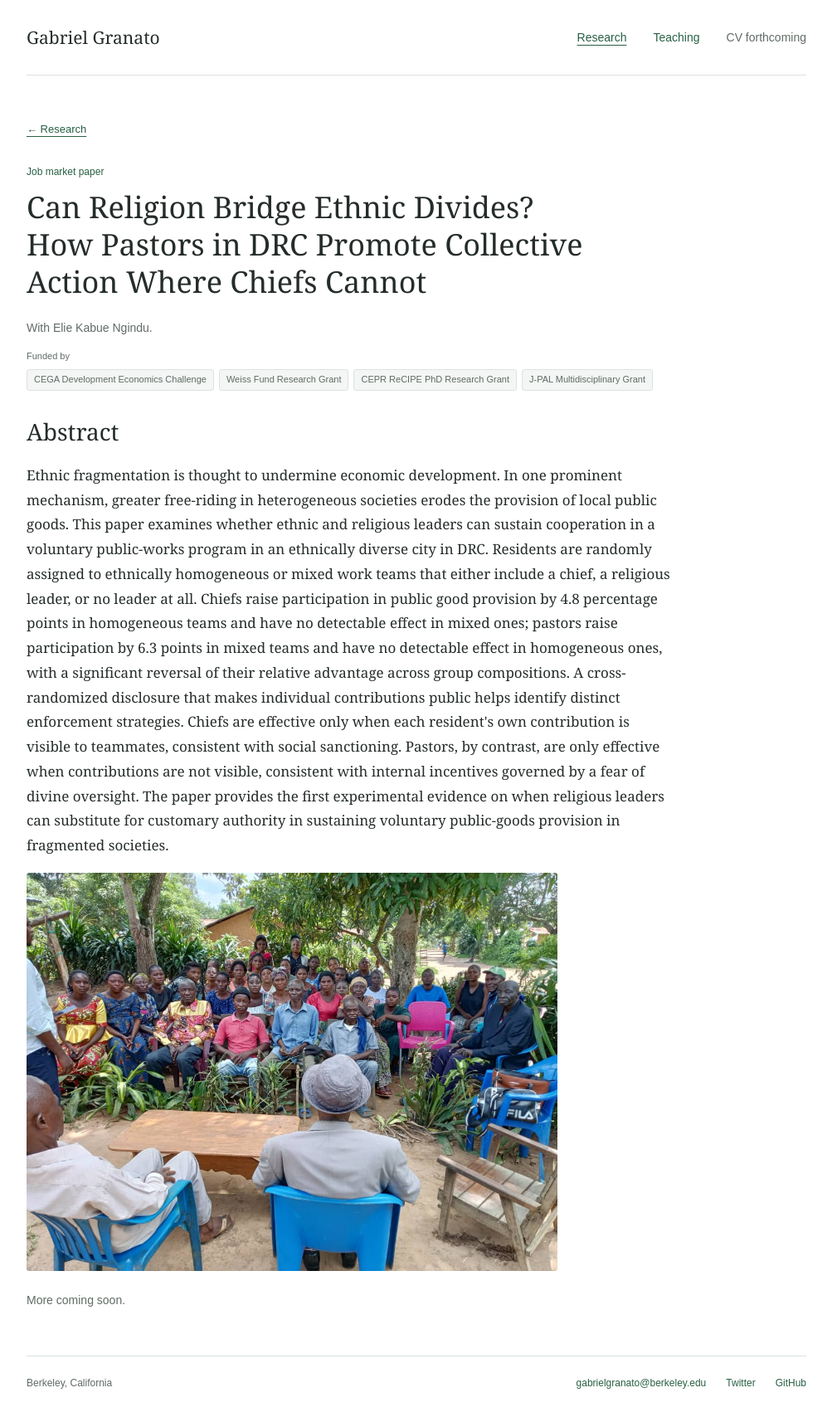
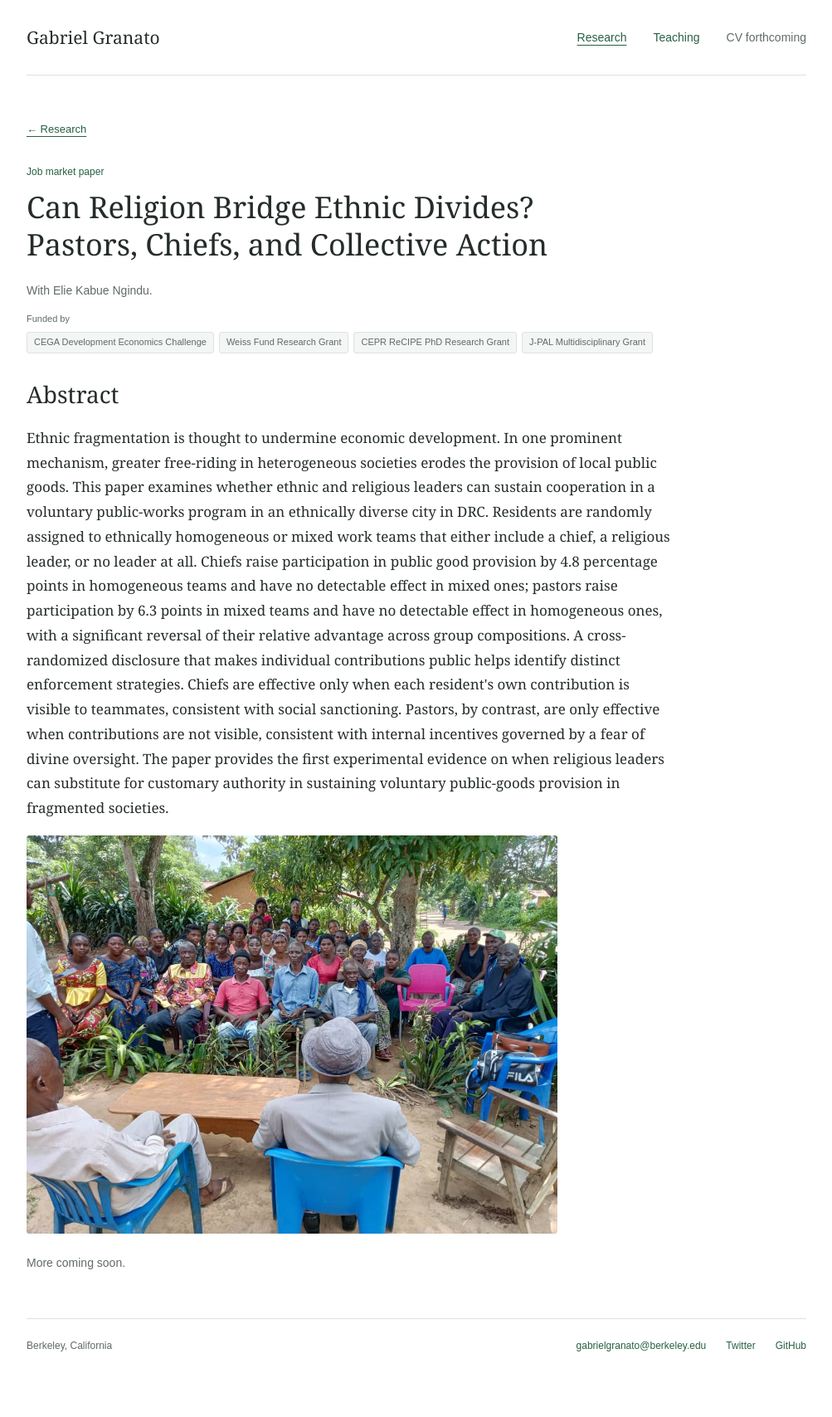
Before and after one commit to gabrielgranato/gabrielgranato.github.io, a Jekyll site: the page built from _research/2024-03-01-religious-leaders-ethnic-divides.md, in a window 1280 px wide. Shown: the whole page at 83% size, without its empty margins (138-1141 px from the left). Built offline with Jekyll 4.4.1, drawn with Linux system fonts in a browser that asks for light colours; after the commit the page ends 1663 px from its top, so only the background shows below that.

Commit message:
Update job-market paper subtitle

```diff
--- a/_research/2024-03-01-religious-leaders-ethnic-divides.md
+++ b/_research/2024-03-01-religious-leaders-ethnic-divides.md
@@ -1,7 +1,7 @@
 ---
-title: "Can Religion Bridge Ethnic Divides? How Pastors in DRC Promote Collective Action Where Chiefs Cannot"
+title: "Can Religion Bridge Ethnic Divides? Pastors, Chiefs, and Collective Action"
 short_title: "Can Religion Bridge Ethnic Divides?"
-subtitle: "How Pastors in DRC Promote Collective Action Where Chiefs Cannot"
+subtitle: "Pastors, Chiefs, and Collective Action"
 collection: research
 category: manuscripts
 permalink: /research/religious-leaders-ethnic-divides
@@ -38,5 +38,5 @@ funding:
   - "Weiss Fund Research Grant"
   - "CEPR ReCIPE PhD Research Grant"
   - "J-PAL Multidisciplinary Grant"
-citation: "Granato, Gabriel and Elie Kabue Ngindu. \"Can Religion Bridge Ethnic Divides? How Pastors in DRC Promote Collective Action Where Chiefs Cannot.\" Job market paper."
+citation: "Granato, Gabriel and Elie Kabue Ngindu. \"Can Religion Bridge Ethnic Divides? Pastors, Chiefs, and Collective Action.\" Job market paper."
 ---
```
